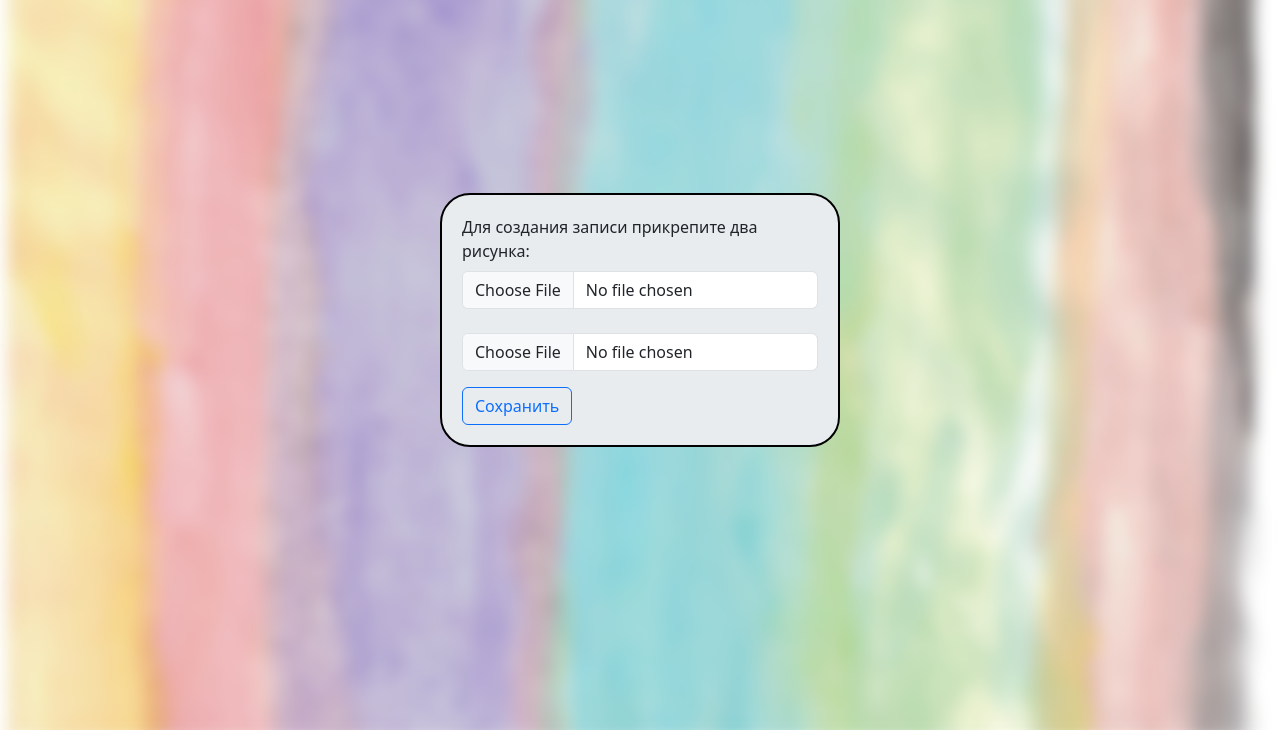
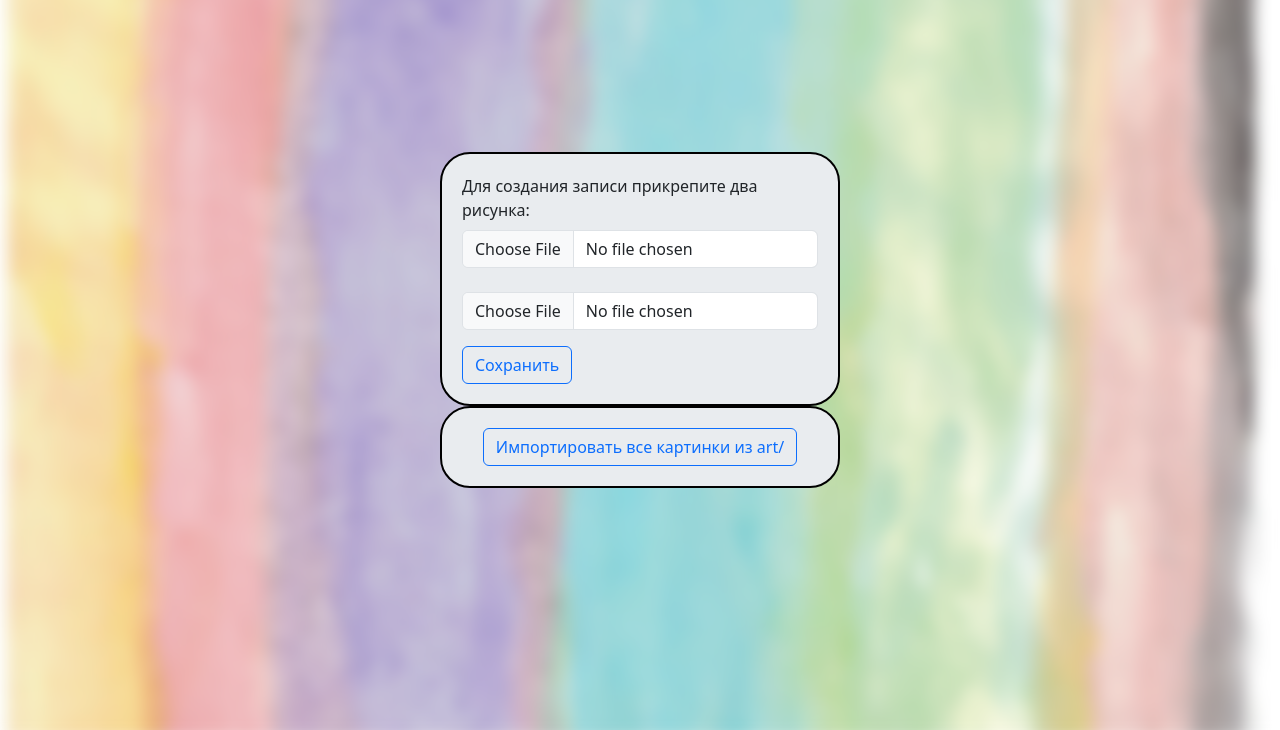
Before and after one commit to SingularityNN/Art_Therapy, a Django app: page /add_experiment/ in a window 1280 px wide. Shown: the part 70-800 px from the top of the page. Run offline with Django 5.2, Linux system fonts and the light colour scheme; some libraries are stand-ins or nearby versions.

Commit message:
added drawings import from folder

```diff
--- a/analyzer_results/templates/analyzer_results/add_experiment.html
+++ b/analyzer_results/templates/analyzer_results/add_experiment.html
@@ -22,7 +22,7 @@
     {% endif %}
 
 
-    <div class="center-wrapper">
+    <div class="center-wrapper" style="flex-direction: column;">
         <div class="form-container">
             <form method="post" enctype="multipart/form-data">
                 {% csrf_token %}
@@ -52,7 +52,17 @@
                 <button type="submit" class="btn btn-outline-primary">Сохранить</button>
             </form>
         </div>
+
+        <div class="form-container" style="display: flex; align-items: center; justify-content: center;">
+            <form method="post" action="{% url 'analyzer_results:import_drawings' %}">
+                {% csrf_token %}
+                <button class="btn btn-outline-primary" type="submit">Импортировать все картинки из art/</button>
+            </form>
+        </div>
+
     </div>
 
 
+
+
 {% endblock %}
--- a/analyzer_results/templates/analyzer_results/start_page.html
+++ b/analyzer_results/templates/analyzer_results/start_page.html
@@ -11,11 +11,12 @@
 
 {% block body %}
   <div class="bg-blur"></div>
-  <div class="centered-div" style="height: 500px; flex-direction: column;">
+  <div class="centered-div" style="height: 500px; flex-direction: column; margin: 10 px 0;">
     <h1>Арт-терапия: анализ рисунков</h1>
     <a class="btn btn-outline-secondary"
        href="{% url 'analyzer_results:export_to_xlsx' %}"
        role="button">Экспортировать в .xlsx</a>
+
   </div>
 
 {% endblock %}
--- a/analyzer_results/urls.py
+++ b/analyzer_results/urls.py
@@ -1,5 +1,5 @@
 from django.urls import path
-from .views import start_page, add_experiment, experiments_list_all, experiment_detail, delete_experiment, export_to_xlsx
+from .views import start_page, add_experiment, experiments_list_all, experiment_detail, delete_experiment, export_to_xlsx, import_drawings
 
 app_name = 'analyzer_results'
 
@@ -10,5 +10,6 @@ urlpatterns = [
     path('experiment_detail/<str:id>/', experiment_detail, name='experiment_detail'),
     path('delete_experiment/<str:id>/', delete_experiment, name='delete_experiment'),
     path('export_to_xlsx', export_to_xlsx, name='export_to_xlsx'),
+    path('import_drawings', import_drawings, name='import_drawings'),
 
 ]
--- a/analyzer_results/views.py
+++ b/analyzer_results/views.py
@@ -6,6 +6,103 @@ from openpyxl.styles import PatternFill
 from image_analyzer.analyzer import analyze_image
 from .forms import ExperimentForm, NoteForm
 from .models import Experiments
+import os
+import re
+from django.conf import settings
+from django.core.files import File
+
+def import_drawings(request: HttpRequest) -> HttpResponse:
+    """Импортирует все пары картинок из папки art, выполняет анализ и сохраняет в БД"""
+    if request.method != 'POST':
+        return redirect('analyzer_results:experiments_list')
+
+    # Путь к папке art (рядом с manage.py)
+    art_folder = os.path.join(settings.BASE_DIR, 'art')
+    if not os.path.isdir(art_folder):
+        messages.error(request, f'Папка art не найдена: {art_folder}')
+        return redirect('analyzer_results:experiments_list')
+
+    # Регулярное выражение для парсинга имён файлов
+    # Ожидаем формат: art_<идентификатор>_1.jpeg (или _2, любое расширение)
+    pattern = re.compile(r'art_(.+)_([12])\.[a-zA-Z0-9]+$')
+
+    # Словарь: идентификатор -> {1: (имя_файла, полный_путь), 2: ...}
+    pairs = {}
+
+    for filename in os.listdir(art_folder):
+        full_path = os.path.join(art_folder, filename)
+        if not os.path.isfile(full_path):
+            continue
+
+        match = pattern.match(filename)
+        if not match:
+            continue  # пропускаем файлы, не соответствующие шаблону
+
+        base_id = match.group(1)  # например, "aksenova" или "chugrova_32f"
+        number = int(match.group(2))
+
+        if base_id not in pairs:
+            pairs[base_id] = {}
+        pairs[base_id][number] = (filename, full_path)
+
+    # Статистика
+    created = 0
+    updated = 0
+    skipped = 0
+
+    for exp_id, files in pairs.items():
+        # Проверяем наличие обоих номеров
+        if 1 not in files or 2 not in files:
+            skipped += 1
+            continue
+
+        filename1, path1 = files[1]
+        filename2, path2 = files[2]
+
+        # Относительные пути для функции analyze_image (как в ручной функции)
+        rel_path1 = os.path.join('art', filename1)
+        rel_path2 = os.path.join('art', filename2)
+
+        try:
+            # Выполняем анализ
+            analyzer_res_first = analyze_image(rel_path1)
+            analyzer_res_second = analyze_image(rel_path2)
+        except Exception as e:
+            messages.error(request, f'Ошибка анализа для "{exp_id}": {e}')
+            skipped += 1
+            continue
+
+        # Получаем существующую запись или создаём новую
+        obj, created_flag = Experiments.objects.get_or_create(id=exp_id)
+
+        # Если запись уже существовала, удаляем старые файлы
+        if not created_flag:
+            if obj.drawing_first and os.path.exists(obj.drawing_first.path):
+                os.remove(obj.drawing_first.path)
+            if obj.drawing_second and os.path.exists(obj.drawing_second.path):
+                os.remove(obj.drawing_second.path)
+
+        # Сохраняем новые изображения в ImageField
+        with open(path1, 'rb') as f1, open(path2, 'rb') as f2:
+            obj.drawing_first.save(filename1, File(f1), save=False)
+            obj.drawing_second.save(filename2, File(f2), save=False)
+
+        # Заполняем JSON-поля результатами анализа
+        obj.analyzer_res_first_json = analyzer_res_first
+        obj.analyzer_res_second_json = analyzer_res_second
+        obj.save()
+
+        if created_flag:
+            created += 1
+        else:
+            updated += 1
+
+    messages.success(
+        request,
+        f'Импорт завершён. Создано: {created}, обновлено: {updated}, пропущено (неполные пары): {skipped}'
+    )
+    return redirect('analyzer_results:experiments_list')
+
 
 def export_to_xlsx(request: HttpRequest) -> HttpResponse:
     queryset = Experiments.objects.all()
```
